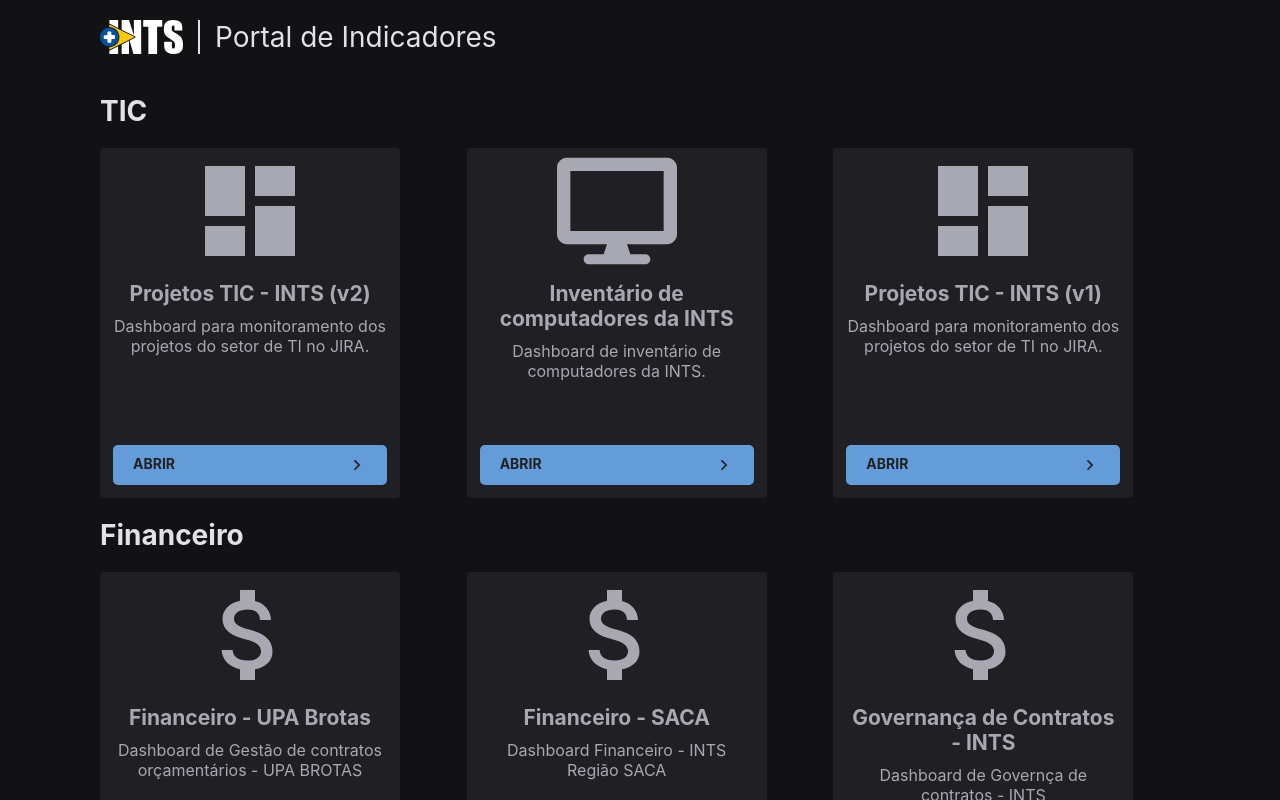
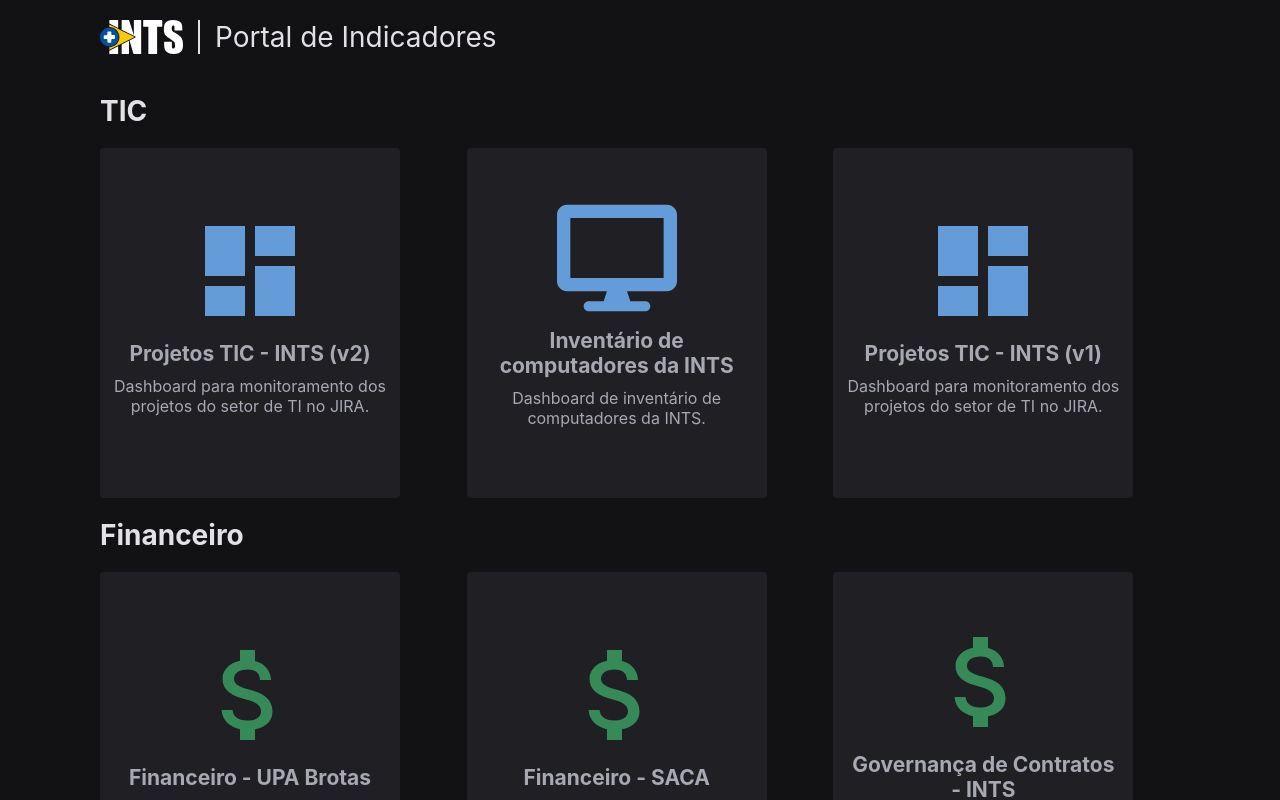
Before and after one commit to lucaslsneves/portal, a React (Create React App) app: page / in a window 1280 px wide. Shown: the top 800 px of the page. Built offline with nearby package versions, Linux system fonts and the light colour scheme.

Commit message:
remove card button

```diff
--- a/src/components/Card/index.js
+++ b/src/components/Card/index.js
@@ -38,6 +38,7 @@ function Card({ url,  title, description, type = 'dashboard',color = "#368a58",i
   }
   return (
     <Container color={color} rel="noreferrer" href={url} target="_blank">
+      <div>
       <ImgContainer>
         {setIcon()}
 
@@ -47,11 +48,9 @@ function Card({ url,  title, description, type = 'dashboard',color = "#368a58",i
       <ContentContainer color={color}>
         <h2>{title}</h2>
         <p>{description}</p>
-        <a rel="noreferrer" href={url} target="_blank">
-          Abrir
-          <RiArrowRightSLine size={20} color="#222"/>
-          </a>
+
       </ContentContainer>
+      </div>
     </Container>
   )
 }
--- a/src/components/Card/styles.js
+++ b/src/components/Card/styles.js
@@ -6,21 +6,21 @@ export const Container = styled.a`
   background-color: #202024;
   display: flex;
   flex-direction: column;
+  align-items: center;
   justify-content: center;
   transition: 200ms;
   text-align: center;
   border: 3px solid transparent;
 
   svg {
-     // color: #656464;
-     color:#a8a8b3;
+
+     //color:#a8a8b3;
+     color: ${props => props.color};
   }
   &:hover {
     border: 3px solid ${props => props.color};
 
-    svg {
-      color: ${props => props.color};
-  }
+
   }
 
   @media(max-width: 750px) {
```
